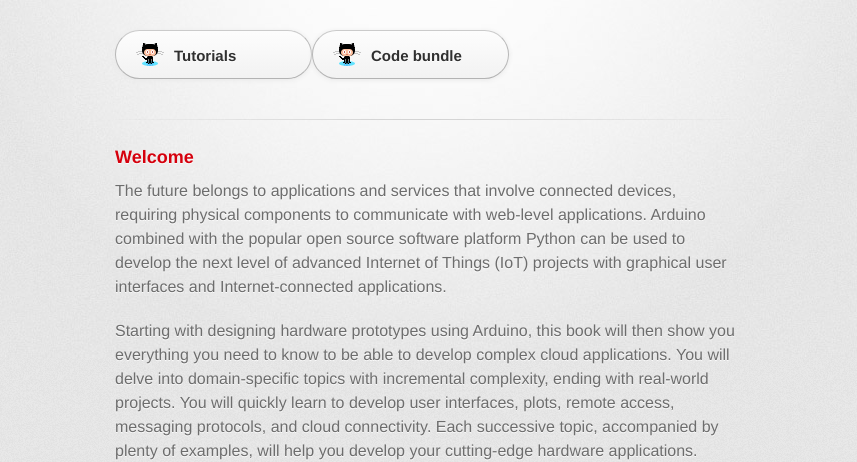
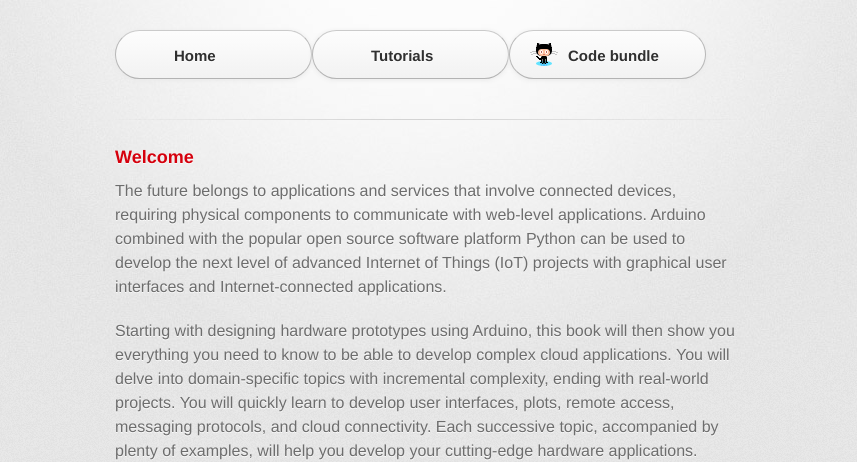
Before and after one commit to Python-programming-Arduino/Python-programming-Arduino.github.io, a plain HTML site: page index.html in a window 1280 px wide. Shown: the part 216-678 px from the top of the page, without its empty margins (215-1072 px from the left). Drawn offline with Linux system fonts and the light colour scheme; a web font is replaced by a local one.

Commit message:
Updated menu
- Added home button
- Removed icon from buttons

```diff
--- a/index.html
+++ b/index.html
@@ -23,7 +23,8 @@
         </header>
 
         <section id="downloads" class="clearfix">
-          <a href="https://github.com/Python-programming-Arduino/tutorials" id="view-on-github" class="button"><span>Tutorials</span></a>
+          <a href="http://python-programming-arduino.github.io/" id="view-on-github_no_icon" class="button"><span>Home</span></a>
+          <a href="https://github.com/Python-programming-Arduino/tutorials" id="view-on-github_no_icon" class="button"><span>Tutorials</span></a>
           <a href="https://github.com/Python-programming-Arduino/ppfa-code" id="view-on-github" class="button"><span>Code bundle</span></a>
         </section>
 
--- a/stylesheets/stylesheet.css
+++ b/stylesheets/stylesheet.css
@@ -163,6 +163,12 @@ a.button span {
 }
 #view-on-github {
   margin-right: 0;
+}
+#view-on-github_no_icon span {
+    background: transparent 12px 50% no-repeat;
+}
+#view-on-github_no_icon {
+    margin-right: 0;
 }
 
 code, pre {
```
Also changed, not shown: 1 other file.
